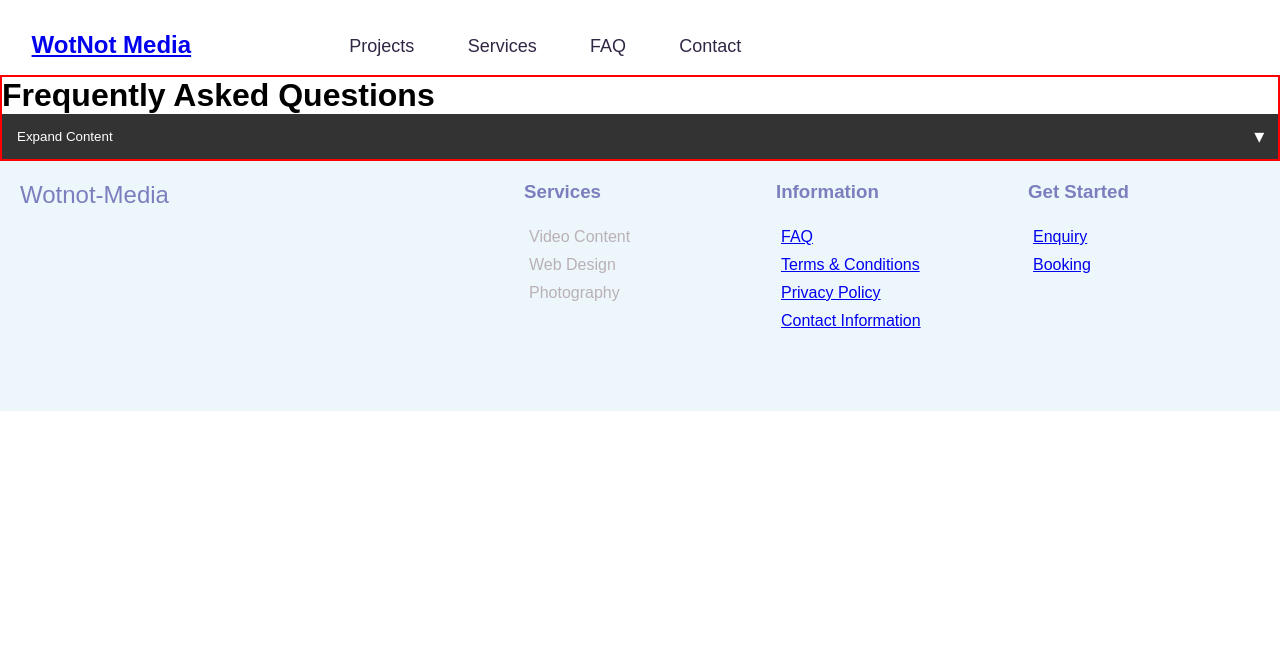
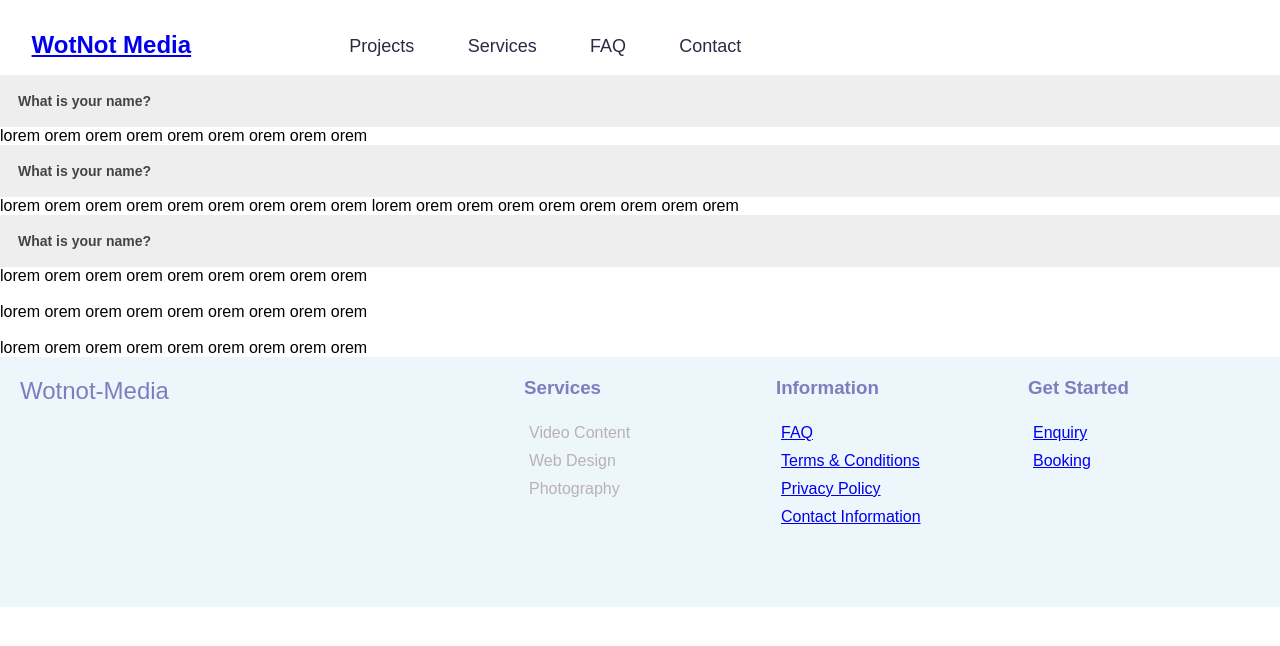
Before and after one commit to WClifford1/wotnot-media-client, a React (Create React App) app: page /FAQ in a window 1280 px wide. Shown: the top 646 px of the page. Built offline with nearby package versions, Linux system fonts and the light colour scheme.

Commit message:
Accordion styling

```diff
--- a/src/App.css
+++ b/src/App.css
@@ -408,46 +408,54 @@
   border-radius: 0 0 5px 5px;
 }
 
-.question-cont {
-  border: 2px solid red;
+.accordion__section {
+  display: -webkit-box;
+  display: -ms-flexbox;
+  display: flex;
+  -webkit-box-orient: vertical;
+  -webkit-box-direction: normal;
+      -ms-flex-direction: column;
+          flex-direction: column;
 }
 
-.question-cont .accordion__button {
-  display: block;
-  width: 100%;
-  padding: 15px;
+.accordion {
+  background-color: #eee;
+  color: #444;
+  cursor: pointer;
+  padding: 18px;
+  display: -webkit-box;
+  display: -ms-flexbox;
+  display: flex;
+  -webkit-box-align: center;
+      -ms-flex-align: center;
+          align-items: center;
   border: none;
   outline: none;
-  cursor: pointer;
-  background: #333333;
-  color: #fff;
-  text-align: left;
-  -webkit-transition: background 0.2s;
-  transition: background 0.2s;
+  -webkit-transition: background-color 0.6s ease;
+  transition: background-color 0.6s ease;
 }
 
-.question-cont .accordion__button::after {
-  content: '\25be';
-  float: right;
-  -webkit-transform: scale(1.5);
-          transform: scale(1.5);
+.accordion:hover,
+.active {
+  background-color: #ccc;
 }
 
-.question-cont .accordion__button--active {
-  background: #555555;
+.accordion__title {
+  font-weight: 600;
+  font-size: 14px;
 }
 
-.question-cont .accordion__button--active::after {
-  content: '\25b4';
+.accordion__icon {
+  margin-left: auto;
+  -webkit-transition: -webkit-transform 0.6s ease;
+  transition: -webkit-transform 0.6s ease;
+  transition: transform 0.6s ease;
+  transition: transform 0.6s ease, -webkit-transform 0.6s ease;
 }
 
-.question-cont .accordion__content {
-  overflow: hidden;
-  max-height: 0;
-  -webkit-transition: max-height 0.2s;
-  transition: max-height 0.2s;
-  padding: 0 15px;
-  background: #eee;
+.rotate {
+  -webkit-transform: rotate(90deg);
+          transform: rotate(90deg);
 }
 
 .servp-title {
--- a/src/Styles/_Faq.scss
+++ b/src/Styles/_Faq.scss
@@ -1,49 +1,37 @@
-$off-white: #fcf7f8;
-$dark-blue: #211c4f;
-$material-grey: #bab0ba;
-$material-pink: #d98d91;
-$material-purple: #7d7ebe;
-$material-red: #eb561a;
-$material-yellow: #f0ac39;
-$off-black: #322645;
+// The accordion section
+.accordion__section {
+    display: flex;
+    flex-direction: column;
+}
 
-
-.question-cont {
-    border: 2px solid red;
-
-    .accordion__button {
-        display: block;
-        width: 100%;
-        padding: 15px;
+.accordion {
+    background-color: #eee;
+    color: #444;
+    cursor: pointer;
+    padding: 18px;
+    display: flex;
+    align-items: center;
     border: none;
     outline: none;
-        cursor: pointer;
-        background: #333333;
-        color: #fff;
-        text-align: left;
-        transition: background 0.2s;
+    transition: background-color 0.6s ease;
 }
 
-    .accordion__button::after {
-        content: '\25be';
-        float: right;
-        transform: scale(1.5);
+// And a background color tot eh button if it is clicked on {add the active class}
+.accordion:hover,
+.active {
+    background-color: #ccc;
 }
 
-    .accordion__button--active {
-        background: #555555;
+.accordion__title {
+    font-weight: 600;
+    font-size: 14px;
 }
 
-    .accordion__button--active::after {
-        content: '\25b4';
+.accordion__icon {
+    margin-left: auto;
+    transition: transform 0.6s ease;
 }
 
-    .accordion__content {
-        overflow: hidden;
-        max-height: 0;
-        transition: max-height 0.2s;
-
-        padding: 0 15px;
-        background: #eee;
+.rotate {
+    transform: rotate(90deg)
 }
-}
--- a/src/components/Accordion.jsx
+++ b/src/components/Accordion.jsx
@@ -7,7 +7,7 @@ export default function Accordion(props) {
                 <p className="accordion__title">{props.title}</p>
             </button>
             <div className="accordion__content">
-                <div className="accordion__text" aangerouslySetInnerHTML={{ __html: props.content }} />
+                <div className="accordion__text" dangerouslySetInnerHTML={{ __html: props.content }} />
             </div>
         </div>
     )
--- a/src/components/Faq.jsx
+++ b/src/components/Faq.jsx
@@ -1,34 +1,25 @@
-import React, { Component } from 'react'
-
-export default class Faq extends Component {
-       constructor(props) {
-           super(props)
+import React from 'react'
+import Accordion from './Accordion';
 
 
-            this.onClick = this.onClick.bind(this);
-
-       }
-
-
-    onClick (button) {
-            button.addEventListener('click', () => {
-                button.classList.toggle('accordion__button--active')
-            })
-        }
-
-    render() {
+export default function Faq() {
     return (
-        <div className="question-cont">
-            <h1>Frequently Asked Questions</h1>
-            <div className="accordion">
-                <button type="button" className="accordion__button" onClick={this.onClick}>Expand Content</button>
-                <div className="accordion__content">
-                    <p>
-                        Lorem ipsum dolor sit amet consectetur adipisicing elit. Cum neque, tempora totam obcaecati odit expedita vero sunt nobis placeat? Natus?
-                    </p>
-                </div>
-            </div>
+        <div>
+            <Accordion title="What is your name?"
+            content="lorem orem orem orem orem orem orem orem orem"
+            />
+            <Accordion title="What is your name?"
+            content="lorem orem orem orem orem orem orem orem orem lorem orem orem orem orem orem orem orem orem"
+            />
+            <Accordion title="What is your name?"
+            content="
+            <p>lorem orem orem orem orem orem orem orem orem</p>
+            </br>
+            <p>lorem orem orem orem orem orem orem orem orem</p>
+            </br>
+            <p>lorem orem orem orem orem orem orem orem orem</p>
+            "
+            />
         </div>
     )
-    }
 }
```
Also changed, not shown: 1 other file (tests, documents, lock files or other folders). Lines whose indentation alone changed are shown as unchanged.
